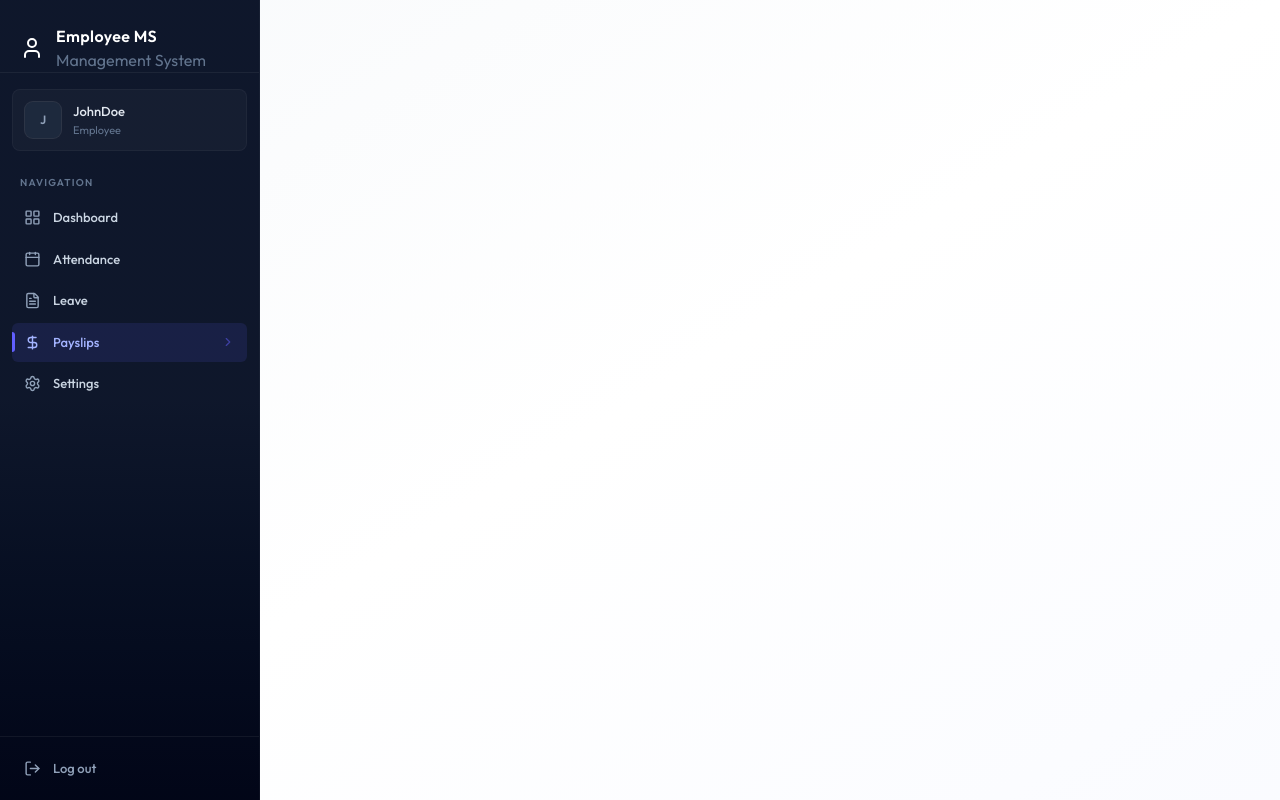
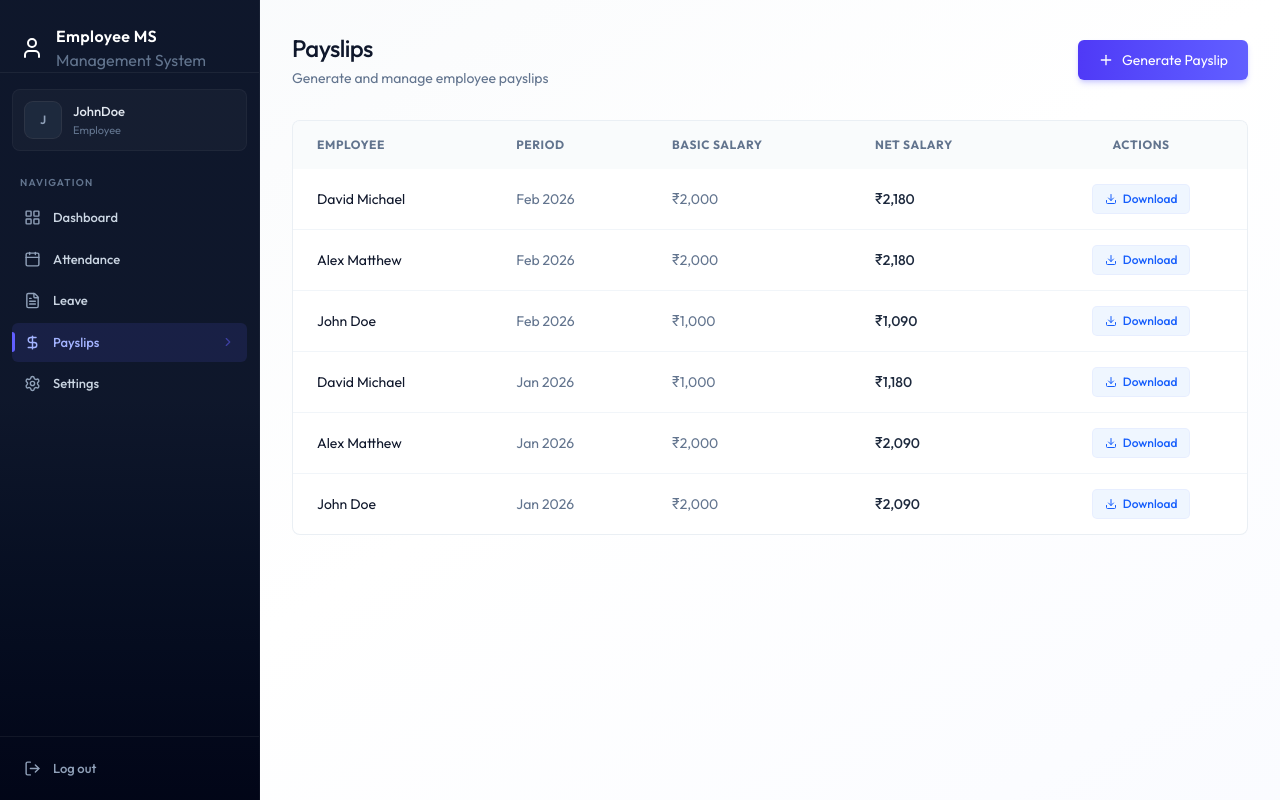
Before and after one commit to Amansingh1434/fullstack-ems, a React (Vite) app in the folder client/: page /payslips in a window 1280 px wide. Built offline with nearby package versions, Linux system fonts and the light colour scheme.

Commit message:
payslipsPage UI completed

```diff
--- /dev/null
+++ b/client/src/components/payslip/GeneratePayslipForm.jsx
@@ -0,0 +1,88 @@
+import { Loader2, Plus, X } from 'lucide-react'
+import React, { useState } from 'react'
+
+const GeneratePayslipForm = ({employees,onSuccess}) => {
+    const [isOpen,setIsOpen]=useState(false)
+    const [loading,setLoading]=useState(false)
+    if(!isOpen) return(
+        <button onClick={()=>setIsOpen(true)} className=' btn-primary flex items-center gap-2'>
+            <Plus className=' w-4 h-4'/> Generate Payslip
+        </button>
+    )
+
+    const handleSubmit = async(e)=>{
+        e.preventDefault();
+    }
+  return (
+    <div className=' fixed inset-0 bg-black/40 backdrop-blur-sm flex items-center justify-center z-50 p-4'>
+    <div className=' card max-w-lg w-full p-6 animate-slide-up'>
+    <div className=' flex justify-between items-center mb-6 '>
+        <h3 className=' text-lg font-bold text-slate-900'>Gemerate Monthly Payslip</h3>
+        <button onClick={()=>setIsOpen(false)}
+         className=' text-slate-400 hover:text-slate-600 p-1'>
+            <X size={20}/>
+        </button>
+    </div>
+    <form className=' space-y-4' onSubmit={handleSubmit}>
+    {/* select Employee */}
+    <div>
+        <label className=' block text-sm font-medium text-slate-700'>Employee</label>
+        <select name='employeeId' required>
+            {employees.map((e)=>(
+                <option value={e.id} key={e.id}>
+                    {e.firstName} {e.lastName} {e.position}
+                </option>
+            ))}
+        </select>
+    </div>
+    {/* select month & year  */}
+    <div className=' grid grid-cols-2 gap-4'>
+        <div>
+            <label className=' block text-sm font-medium text-slate-700'>Month</label>
+
+            <select name='month'>
+             {Array.from({ length: 12 }, (_, i) => i + 1).map((m) => (
+                    <option key={m} value={m}>
+                    {m}
+                    </option>
+                ))}
+                </select>
+        </div>
+        <div>
+            <label className=' block text-sm font-medium text-slate-700'>Year</label>
+             <input type='number'  name='year' defaultValue={new Date().getFullYear()}/>
+        </div>
+    </div>
+    {/* Basic Salary  */}
+    <div>
+            <label className=' block text-sm font-medium text-slate-700'>Basic Salary</label>
+             <input type='number'  name='basicSalary' required  placeholder='50000'/>
+        </div>
+    {/* Allowances & Deductions */}
+    <div className=' grid grid-cols-2 gap-4'>
+        <div>
+            <label className=' block text-sm font-medium text-slate-700'>Allowances</label>
+             <input type='number'  name='allowances' defaultValue="0"/>
+        </div>
+        <div>
+            <label className=' block text-sm font-medium text-slate-700'>Deductions </label>
+             <input type='number'  name='deductions' defaultValue="0"/>
+        </div>
+    </div>
+    {/* Buttons */}
+    <div className=' flex justify-end gap-3 pt-2'>
+        <button onClick={()=>setIsOpen(false)} type='button' className=' btn-secondary'>Cancel</button>
+        <button disabled={loading} type='submit' className=' btn-primary flex items-center'>
+        {loading && <Loader2 className=' w-4 h-4 mr-2 animate-spin'/>}
+        Generate</button>
+    </div>
+
+    </form>
+
+    </div>
+
+    </div>
+  )
+}
+
+export default GeneratePayslipForm
--- /dev/null
+++ b/client/src/components/payslip/PayslipList.jsx
@@ -0,0 +1,75 @@
+import { format } from "date-fns";
+import { Download } from "lucide-react";
+import React from "react";
+
+const PayslipList = ({ payslips = [], isAdmin }) => {
+  return (
+    <div className="card overflow-hidden">
+      <div className="overflow-x-auto">
+        <table className="table-modern">
+          <thead>
+            <tr>
+              {isAdmin && <th>Employee</th>}
+              <th>Period</th>
+              <th>Basic Salary</th>
+              <th>Net Salary</th>
+              <th className="text-center">Actions</th>
+            </tr>
+          </thead>
+
+          <tbody>
+            {payslips.length === 0 ? (
+              <tr>
+                <td
+                  colSpan={isAdmin ? 5 : 4}
+                  className="text-center py-12 text-slate-400"
+                >
+                  No payslips found
+                </td>
+              </tr>
+            ) : (
+              payslips.map((payslip) => {
+                const date = new Date(
+                  payslip.year,
+                  payslip.month - 1 // ✅ fix month index
+                );
+
+                return (
+                  <tr key={payslip._id || payslip.id}>
+                    {isAdmin && (
+                      <td className="text-slate-900">
+                        {payslip.employee?.firstName}{" "}
+                        {payslip.employee?.lastName}
+                      </td>
+                    )}
+
+                    <td className="text-slate-500">
+                      {format(date, "MMM yyyy")}
+                    </td>
+
+                    <td className="text-slate-500">
+                      ₹{payslip.basicSalary?.toLocaleString()}
+                    </td>
+
+                    <td className="text-slate-800 font-medium">
+                      ₹{payslip.netSalary?.toLocaleString()}
+                    </td>
+
+                    <td className="text-center">
+                      <button onClick={()=>window.open(`/print/payslips/${payslip._id || payslip.id}`)}
+                       className=" inline-flex items-center px-3 py-1.5 text-xs font-medium rounded text-blue-600 bg-blue-50 hover:bg-blue-100 transition-colors ring-1 ring-blue-600/10">
+                        <Download className=" w-3 h-3 mr-1.5"/>Download
+                      </button>
+                    </td>
+                  </tr>
+                );
+              })
+            )}
+          </tbody>
+        </table>
+      </div>
+    </div>
+  );
+};
+
+export default PayslipList;
--- a/client/src/pages/Payslips.jsx
+++ b/client/src/pages/Payslips.jsx
@@ -1,9 +1,37 @@
-import React from 'react'
+import React, { useCallback, useEffect, useState } from 'react'
+import { dummyEmployeeData, dummyPayslipData } from '../assets/assets'
+import Loading from '../components/Loading'
+import PayslipList from '../components/payslip/PayslipList'
+import GeneratePayslipForm from '../components/payslip/GeneratePayslipForm'
 
 const Payslips = () => {
+  const [payslips,setPayslipss] =useState([])
+  const [employees,setEmployees] =useState([])
+  const [loading,setLoading] =useState([])
+  const isAdmin = true;
+  const fetchPayslips = useCallback(async()=>{
+    setPayslipss(dummyPayslipData)
+    setTimeout(() => {
+      setLoading(false)
+    }, 1000);
+  },[])
+  useEffect(()=>{
+    fetchPayslips()
+  },[fetchPayslips])
+  useEffect(()=>{
+    if(isAdmin) setEmployees(dummyEmployeeData)
+  },[isAdmin])
+if(loading) return <Loading/>
   return (
-    <div>
-
+    <div className=' animate-fade-in'>
+    <div className=' flex flex-col sm:flex-row justify-between items-start sm:items-center gap-4 mb-8'>
+      <div>
+        <h1 className=' page-title'>Payslips</h1>
+        <p className=' page-subtitle'>{isAdmin?"Generate and manage employee payslips":"Your payslip history"}</p>
+      </div>
+      {isAdmin && <GeneratePayslipForm employees={employees} onSuccess={fetchPayslips}/>}
+    </div>
+      <PayslipList payslips={payslips} isAdmin={isAdmin}/>
     </div>
   )
 }
```
